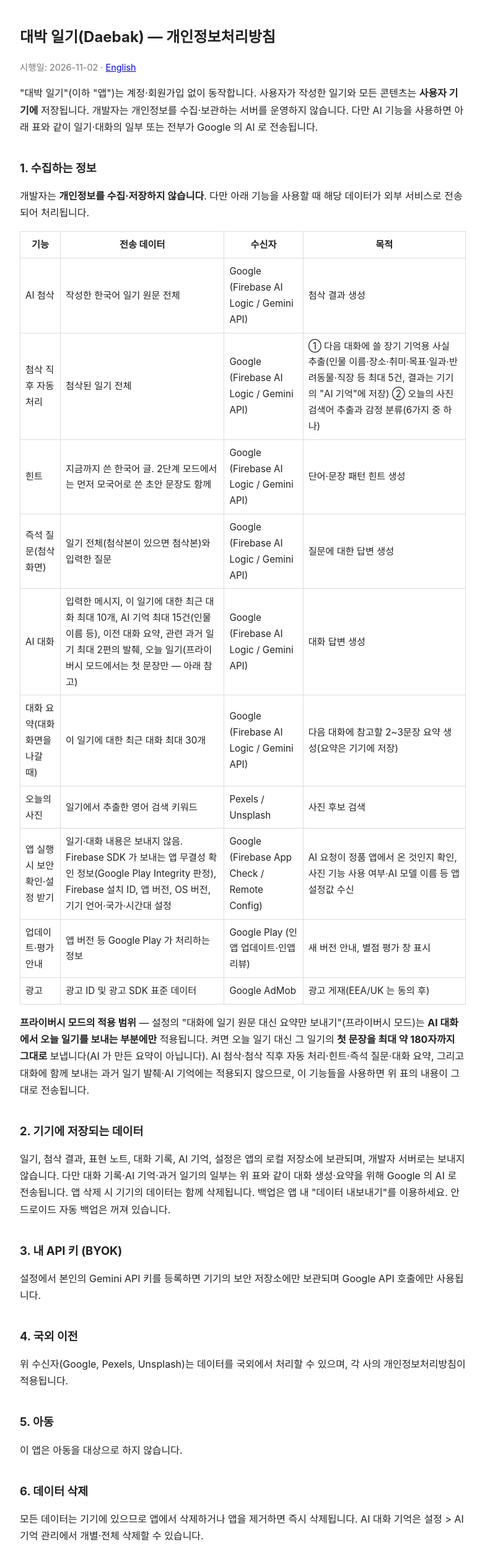
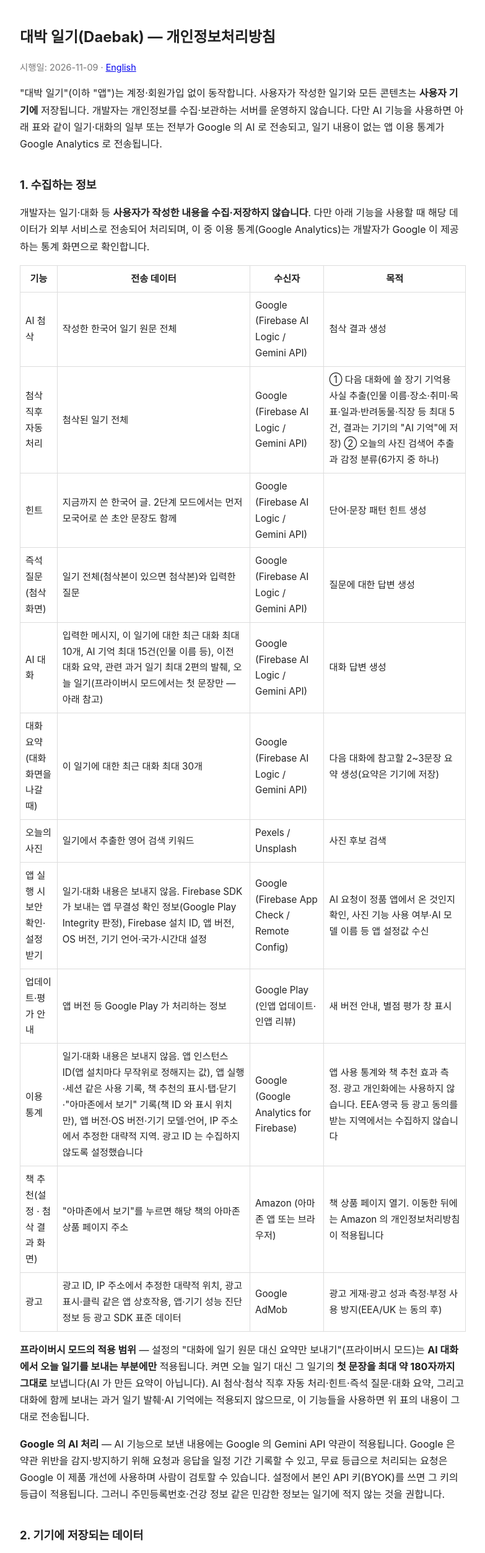
Before and after one commit to almightyhg-cp/almightyhg-cp.github.io, a plain HTML site: page daebak/ko.html in a window 1280 px wide. Shown: the top 2506 px of the page at 62% size, without its empty margins (248-1031 px from the left). Drawn offline with Linux system fonts and the light colour scheme.

Commit message:
update: 대박 일기 방침 — 이용 통계(Google Analytics)·책 추천 아마존 링크·AdMob 수집 항목·Gemini 처리 고지 (2026-11-09 시행)
- 1조 표: "이용 통계" 행(앱 인스턴스 ID·사용 기록·책 추천 기록·기기 정보·IP 기반 대략적 지역,
  광고 ID 미수집, EEA·영국 등 광고 동의 지역 미수집) · "책 추천" 행(아마존 상품 주소, 이동 후 아마존 방침)
  · 광고 행 구체화(광고 ID·대략적 위치·앱 상호작용·진단)
- "Google 의 AI 처리" 단락: Gemini API 약관 — 위반 감지용 일정 기간 기록, 무료 등급 제품 개선·사람 검토, BYOK 는 그 키 등급
- 4조 국외 이전: Google LLC(미국)·TLS·수시 전송·보존 2개월 · 6조 삭제: 앱 인스턴스 ID·보존 기간
- 앱 대박일기(okkorean) 1.0.7+8 의 assets/legal 재생성본과 지문 일치(ko c115fecfe3f85c14 · en 882db6cb96f65202)

Co-Authored-By: Claude Opus 5.5 <noreply@anthropic.com>
Claude-Session: https://claude.ai/code/session_01TFoazy9UmPfJ2G7tbfJ2pK

```diff
--- a/daebak/ko.html
+++ b/daebak/ko.html
@@ -13,16 +13,17 @@ table{border-collapse:collapse;width:100%}td,th{border:1px solid #ddd;padding:8p
 </head>
 <body>
 <h1>대박 일기(Daebak) — 개인정보처리방침</h1>
-<p class="small">시행일: 2026-11-02 · <a href="index.html">English</a></p>
+<p class="small">시행일: 2026-11-09 · <a href="index.html">English</a></p>
 
 <p>"대박 일기"(이하 "앱")는 계정·회원가입 없이 동작합니다. 사용자가 작성한 일기와 모든
 콘텐츠는 <b>사용자 기기에</b> 저장됩니다. 개발자는 개인정보를 수집·보관하는 서버를
 운영하지 않습니다. 다만 AI 기능을 사용하면 아래 표와 같이 일기·대화의 일부 또는 전부가
-Google 의 AI 로 전송됩니다.</p>
+Google 의 AI 로 전송되고, 일기 내용이 없는 앱 이용 통계가 Google Analytics 로 전송됩니다.</p>
 
 <h2>1. 수집하는 정보</h2>
-<p>개발자는 <b>개인정보를 수집·저장하지 않습니다</b>. 다만 아래 기능을 사용할 때
-해당 데이터가 외부 서비스로 전송되어 처리됩니다.</p>
+<p>개발자는 일기·대화 등 <b>사용자가 작성한 내용을 수집·저장하지 않습니다</b>. 다만 아래 기능을 사용할 때
+해당 데이터가 외부 서비스로 전송되어 처리되며, 이 중 이용 통계(Google Analytics)는 개발자가
+Google 이 제공하는 통계 화면으로 확인합니다.</p>
 <table>
 <tr><th>기능</th><th>전송 데이터</th><th>수신자</th><th>목적</th></tr>
 <tr><td>AI 첨삭</td><td>작성한 한국어 일기 원문 전체</td><td>Google (Firebase AI Logic / Gemini API)</td><td>첨삭 결과 생성</td></tr>
@@ -34,7 +35,9 @@ Google 의 AI 로 전송됩니다.</p>
 <tr><td>오늘의 사진</td><td>일기에서 추출한 영어 검색 키워드</td><td>Pexels / Unsplash</td><td>사진 후보 검색</td></tr>
 <tr><td>앱 실행 시 보안 확인·설정 받기</td><td>일기·대화 내용은 보내지 않음. Firebase SDK 가 보내는 앱 무결성 확인 정보(Google Play Integrity 판정), Firebase 설치 ID, 앱 버전, OS 버전, 기기 언어·국가·시간대 설정</td><td>Google (Firebase App Check / Remote Config)</td><td>AI 요청이 정품 앱에서 온 것인지 확인, 사진 기능 사용 여부·AI 모델 이름 등 앱 설정값 수신</td></tr>
 <tr><td>업데이트·평가 안내</td><td>앱 버전 등 Google Play 가 처리하는 정보</td><td>Google Play (인앱 업데이트·인앱 리뷰)</td><td>새 버전 안내, 별점 평가 창 표시</td></tr>
-<tr><td>광고</td><td>광고 ID 및 광고 SDK 표준 데이터</td><td>Google AdMob</td><td>광고 게재(EEA/UK 는 동의 후)</td></tr>
+<tr><td>이용 통계</td><td>일기·대화 내용은 보내지 않음. 앱 인스턴스 ID(앱 설치마다 무작위로 정해지는 값), 앱 실행·세션 같은 사용 기록, 책 추천의 표시·탭·닫기·"아마존에서 보기" 기록(책 ID 와 표시 위치만), 앱 버전·OS 버전·기기 모델·언어, IP 주소에서 추정한 대략적 지역. 광고 ID 는 수집하지 않도록 설정했습니다</td><td>Google (Google Analytics for Firebase)</td><td>앱 사용 통계와 책 추천 효과 측정. 광고 개인화에는 사용하지 않습니다. EEA·영국 등 광고 동의를 받는 지역에서는 수집하지 않습니다</td></tr>
+<tr><td>책 추천(설정 · 첨삭 결과 화면)</td><td>"아마존에서 보기"를 누르면 해당 책의 아마존 상품 페이지 주소</td><td>Amazon (아마존 앱 또는 브라우저)</td><td>책 상품 페이지 열기. 이동한 뒤에는 Amazon 의 개인정보처리방침이 적용됩니다</td></tr>
+<tr><td>광고</td><td>광고 ID, IP 주소에서 추정한 대략적 위치, 광고 표시·클릭 같은 앱 상호작용, 앱·기기 성능 진단 정보 등 광고 SDK 표준 데이터</td><td>Google AdMob</td><td>광고 게재·광고 성과 측정·부정 사용 방지(EEA/UK 는 동의 후)</td></tr>
 </table>
 
 <p><b>프라이버시 모드의 적용 범위</b> — 설정의 "대화에 일기 원문 대신 요약만 보내기"(프라이버시 모드)는
@@ -42,6 +45,12 @@ Google 의 AI 로 전송됩니다.</p>
 <b>첫 문장을 최대 약 180자까지 그대로</b> 보냅니다(AI 가 만든 요약이 아닙니다).
 AI 첨삭·첨삭 직후 자동 처리·힌트·즉석 질문·대화 요약, 그리고 대화에 함께 보내는
 과거 일기 발췌·AI 기억에는 적용되지 않으므로, 이 기능들을 사용하면 위 표의 내용이 그대로 전송됩니다.</p>
+
+<p><b>Google 의 AI 처리</b> — AI 기능으로 보낸 내용에는 Google 의 Gemini API 약관이 적용됩니다.
+Google 은 약관 위반을 감지·방지하기 위해 요청과 응답을 일정 기간 기록할 수 있고,
+무료 등급으로 처리되는 요청은 Google 이 제품 개선에 사용하며 사람이 검토할 수 있습니다.
+설정에서 본인 API 키(BYOK)를 쓰면 그 키의 등급이 적용됩니다.
+그러니 주민등록번호·건강 정보 같은 민감한 정보는 일기에 적지 않는 것을 권합니다.</p>
 
 <h2>2. 기기에 저장되는 데이터</h2>
 <p>일기, 첨삭 결과, 표현 노트, 대화 기록, AI 기억, 설정은 앱의 로컬 저장소에
@@ -57,13 +66,18 @@ Google API 호출에만 사용됩니다.</p>
 <h2>4. 국외 이전</h2>
 <p>위 수신자(Google, Pexels, Unsplash)는 데이터를 국외에서 처리할 수 있으며,
 각 사의 개인정보처리방침이 적용됩니다.</p>
+<p>이용 통계는 Google LLC(미국)가 운영하는 Google Analytics for Firebase 로, 앱을 쓰는 동안 수시로
+암호화된 네트워크(TLS)를 통해 전송되어 미국 등 Google 데이터센터에서 처리됩니다.
+이전 항목·목적은 1조 표의 "이용 통계" 행과 같고, Google Analytics 의 데이터 보존 기간(2개월)이 지나면 삭제됩니다.</p>
 
 <h2>5. 아동</h2>
 <p>이 앱은 아동을 대상으로 하지 않습니다.</p>
 
 <h2>6. 데이터 삭제</h2>
-<p>모든 데이터는 기기에 있으므로 앱에서 삭제하거나 앱을 제거하면 즉시 삭제됩니다.
-AI 대화 기억은 설정 &gt; AI 기억 관리에서 개별·전체 삭제할 수 있습니다.</p>
+<p>기기에 저장된 데이터는 앱에서 삭제하거나 앱을 제거하면 즉시 삭제됩니다.
+AI 대화 기억은 설정 &gt; AI 기억 관리에서 개별·전체 삭제할 수 있습니다.
+이용 통계는 앱 인스턴스 ID 로만 묶여 개발자가 특정인을 알아볼 수 없으며, 보존 기간이 지나면
+자동으로 삭제됩니다. 앱을 삭제했다가 다시 설치하면 새 ID 가 쓰입니다.</p>
 
 <h2>7. 문의</h2>
 <p><a href="mailto:smartdaitso@gmail.com">smartdaitso@gmail.com</a></p>
```
Also changed, not shown: daebak/index.html (+23 -8 lines).
